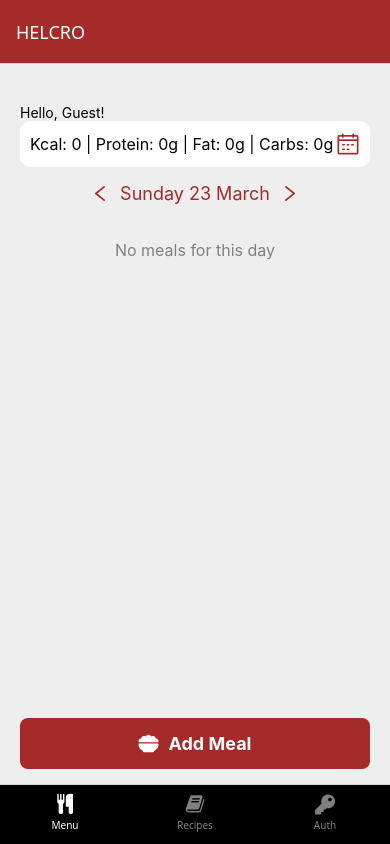
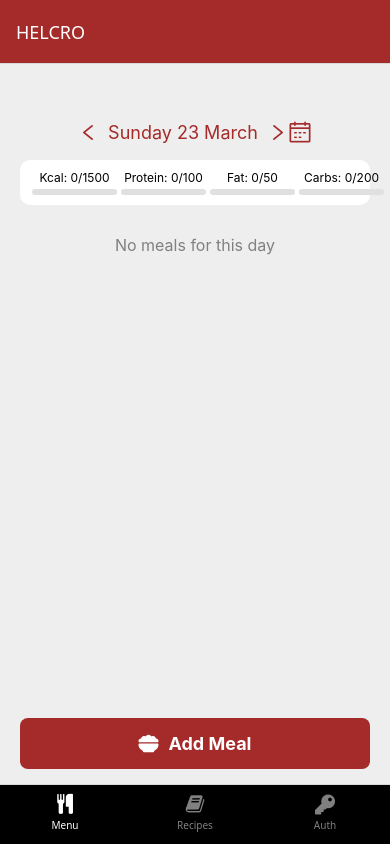
Before and after one commit to voxten/Helcro, a React Native app: screen /Menu in a window 390 px wide. Built offline with nearby package versions, Linux system fonts and the light colour scheme.

Commit message:
Added sliders for Menu.js

```diff
--- a/components/menu/Menu.js
+++ b/components/menu/Menu.js
@@ -1,10 +1,9 @@
 import { useState } from "react";
-import { ScrollView, StyleSheet, Text, View, TouchableOpacity, Modal, Image } from 'react-native';
+import { ScrollView, StyleSheet, Text, View, TouchableOpacity, Modal, Image, Slider } from 'react-native';
 import { AntDesign } from '@expo/vector-icons';
 import DateTimePicker from '@react-native-community/datetimepicker';
 import MealType from "./MealType";
 import styles from "../../styles/MainStyles";
-import { useAuth } from '../context/AuthContext';
 import Icon from "react-native-vector-icons/FontAwesome6";
 import Meal from "./Meal";
 
@@ -15,7 +14,12 @@ export default function Menu() {
     const [showMeal, setShowMeal] = useState(false);
     const [meals, setMeals] = useState([]);
     const [expandedMeal, setExpandedMeal] = useState(null);
-    const { user } = useAuth();
+    const [targetNutrition, setTargetNutrition] = useState({
+        calories: 1500,
+        proteins: 100,
+        fats: 50,
+        carbohydrates: 200
+    });
 
     const formatDate = (date) => {
         return date.toLocaleDateString("en-GB", { weekday: 'long', day: 'numeric', month: 'long' });
@@ -59,6 +63,7 @@ export default function Menu() {
             setShowMeal(true);
         }
     };
+
     const handleAddProducts = (newProducts) => {
         if (meals.length > 0) {
             const updatedMeals = [...meals];
@@ -107,23 +112,38 @@ export default function Menu() {
         meals.flatMap(meal => meal.products)
     );
 
+
+    const NutritionSlider = ({ label, current, target }) => {
+        const percentage = Math.min((current / target) * 100, 100);
+        const sliderWidth = 85; // Slightly wider to accommodate text
+
+        return (
+            <View style={[localStyles.sliderContainer, { width: sliderWidth }]}>
+                <Text
+                    style={localStyles.sliderLabel}
+                    numberOfLines={1}  // Prevent text wrapping
+                    ellipsizeMode="tail"  // Add ... if text is too long
+                >
+                    {`${label}: ${current.toFixed(0)}/${target}`}
+                </Text>
+                <View style={localStyles.sliderTrack}>
+                    <View
+                        style={[
+                            localStyles.sliderFill,
+                            {
+                                width: `${percentage}%`,
+                                backgroundColor: percentage >= 100 ? '#ff4444' : '#4CAF50'
+                            }
+                        ]}
+                    />
+                </View>
+            </View>
+        );
+    };
+
     return (
         <View style={localStyles.container}>
-            <Text style={styles.welcomeText}>
-                Hello, {String(user?.NazwaUzytkownika || 'Guest')}!
-            </Text>
 
-            <View style={localStyles.nutritionContainer}>
-                <Text style={localStyles.nutritionText}>
-                    Kcal: {(totalNutrition.calories || 0).toFixed(0)} |
-                    Protein: {(totalNutrition.proteins || 0).toFixed(0)}g |
-                    Fat: {(totalNutrition.fats || 0).toFixed(0)}g |
-                    Carbs: {(totalNutrition.carbohydrates || 0).toFixed(0)}g
-                </Text>
-                <TouchableOpacity onPress={() => setShowCalendar(true)}>
-                    <AntDesign name="calendar" size={24} color="brown" />
-                </TouchableOpacity>
-            </View>
 
             <View style={localStyles.dateContainer}>
                 <TouchableOpacity onPress={() => changeDay(-1)}>
@@ -132,6 +152,9 @@ export default function Menu() {
                 <Text style={localStyles.dateText}>{formatDate(selectedDate)}</Text>
                 <TouchableOpacity onPress={() => changeDay(1)}>
                     <AntDesign name="right" size={20} color="brown" />
+                </TouchableOpacity>
+                <TouchableOpacity onPress={() => setShowCalendar(true)}>
+                    <AntDesign name="calendar" size={24} color="brown" />
                 </TouchableOpacity>
             </View>
 
@@ -146,6 +169,31 @@ export default function Menu() {
                     }}
                 />
             )}
+
+            <View style={localStyles.nutritionContainer}>
+                <View style={localStyles.nutritionFooter}>
+                    <NutritionSlider
+                        label="Kcal"
+                        current={totalNutrition.calories || 0}
+                        target={targetNutrition.calories}
+                    />
+                    <NutritionSlider
+                        label="Protein"
+                        current={totalNutrition.proteins || 0}
+                        target={targetNutrition.proteins}
+                    />
+                    <NutritionSlider
+                        label="Fat"
+                        current={totalNutrition.fats || 0}
+                        target={targetNutrition.fats}
+                    />
+                    <NutritionSlider
+                        label="Carbs"
+                        current={totalNutrition.carbohydrates || 0}
+                        target={targetNutrition.carbohydrates}
+                    />
+                </View>
+            </View>
 
             <ScrollView style={localStyles.mealList}>
                 {meals.length === 0 ? (
@@ -261,18 +309,49 @@ export default function Menu() {
 }
 
 const localStyles = StyleSheet.create({
-    container: { flex: 1, backgroundColor: '#eee', paddingHorizontal: 20, paddingTop: 40 },
-    header: { fontSize: 26, textAlign: 'center', color: 'brown', marginBottom: 20 },
-    nutritionContainer: {
+    container: {
+        flex: 1,
+        backgroundColor: '#eee',
+        paddingHorizontal: 20,
+        paddingTop: 40
+    },
+    header: {
+        fontSize: 26,
+        textAlign: 'center',
+        color: 'brown',
+        marginBottom: 20
+    },
+    nutritionFooter: {
         flexDirection: 'row',
         justifyContent: 'space-between',
+        width: '100%',
         alignItems: 'center',
         padding: 10,
         backgroundColor: '#fff',
         borderRadius: 10,
+        marginBottom: 10,
         elevation: 3
     },
-    nutritionText: { fontSize: 16 },
+    sliderContainer: {
+        marginHorizontal: 2,
+    },
+    sliderLabel: {
+        fontSize: 12,
+        marginBottom: 4,
+        textAlign: 'center',
+        flexShrink: 1, // Allows text to shrink if needed
+        width: '100%', // Ensures text container takes full width
+    },
+    sliderTrack: {
+        height: 6,
+        backgroundColor: '#e0e0e0',
+        borderRadius: 3,
+        overflow: 'hidden',
+    },
+    sliderFill: {
+        height: '100%',
+        borderRadius: 3,
+    },
     dateContainer: {
         flexDirection: 'row',
         justifyContent: 'center',
--- a/components/profile/ProfileScreen.js
+++ b/components/profile/ProfileScreen.js
@@ -1,11 +1,13 @@
 import React, { useState } from "react";
 import {View, Text, TextInput, Image, TouchableOpacity} from "react-native";
 import styles from "./styles/ProfileStyles"
+import { useAuth } from "../context/AuthContext";
 
 export default function ProfileScreen() {
     const [email, setEmail] = useState("");
     const [password, setPassword] = useState("");
     const [profilePic, setProfilePic] = useState(null); // Placeholder for profile picture
+    const { user } = useAuth();
 
     const handleDeleteAccount = () => {
         // Implement delete account logic here
@@ -25,6 +27,10 @@ export default function ProfileScreen() {
                     style={styles.profilePic}
                 />
             </View>
+            <Text style={styles.welcomeText}>
+                Welcome, {String(user.NazwaUzytkownika)}!
+            </Text>
+
             <TextInput
                 style={styles.input}
                 value={email}
```
